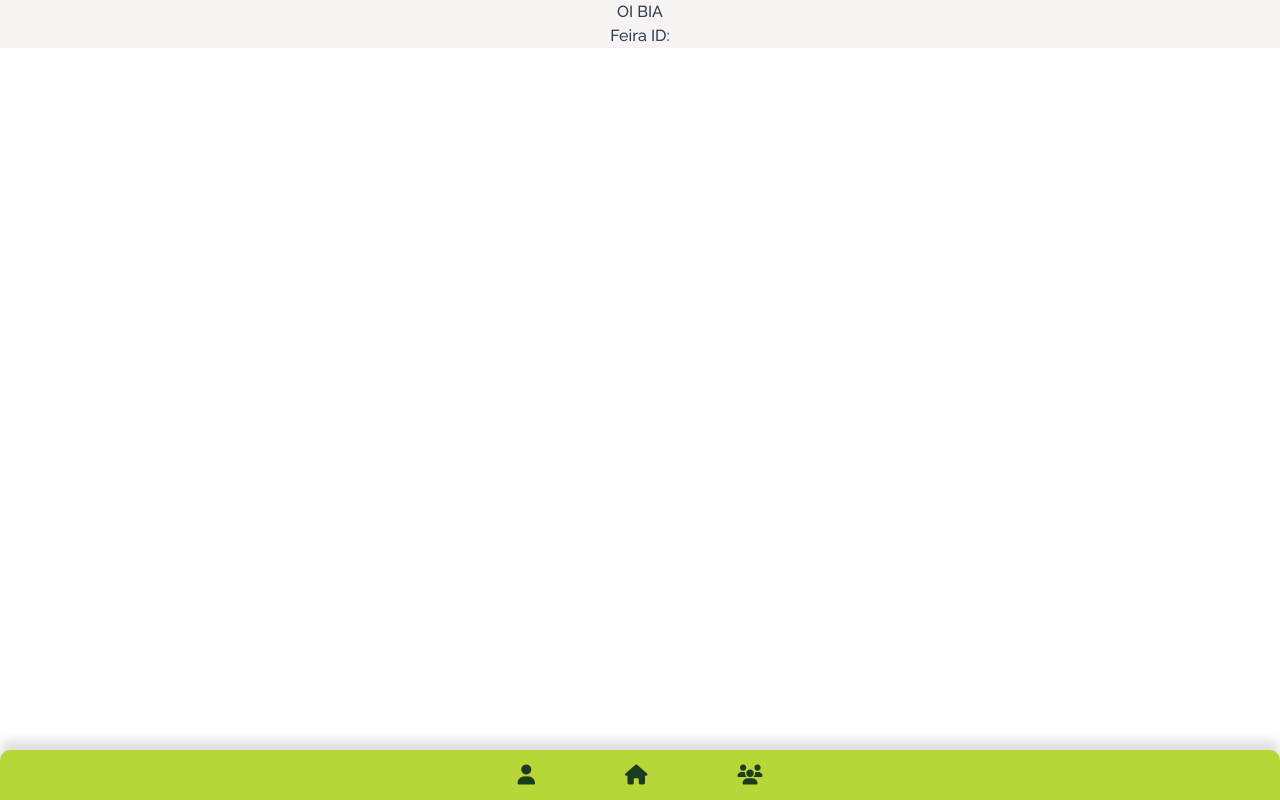
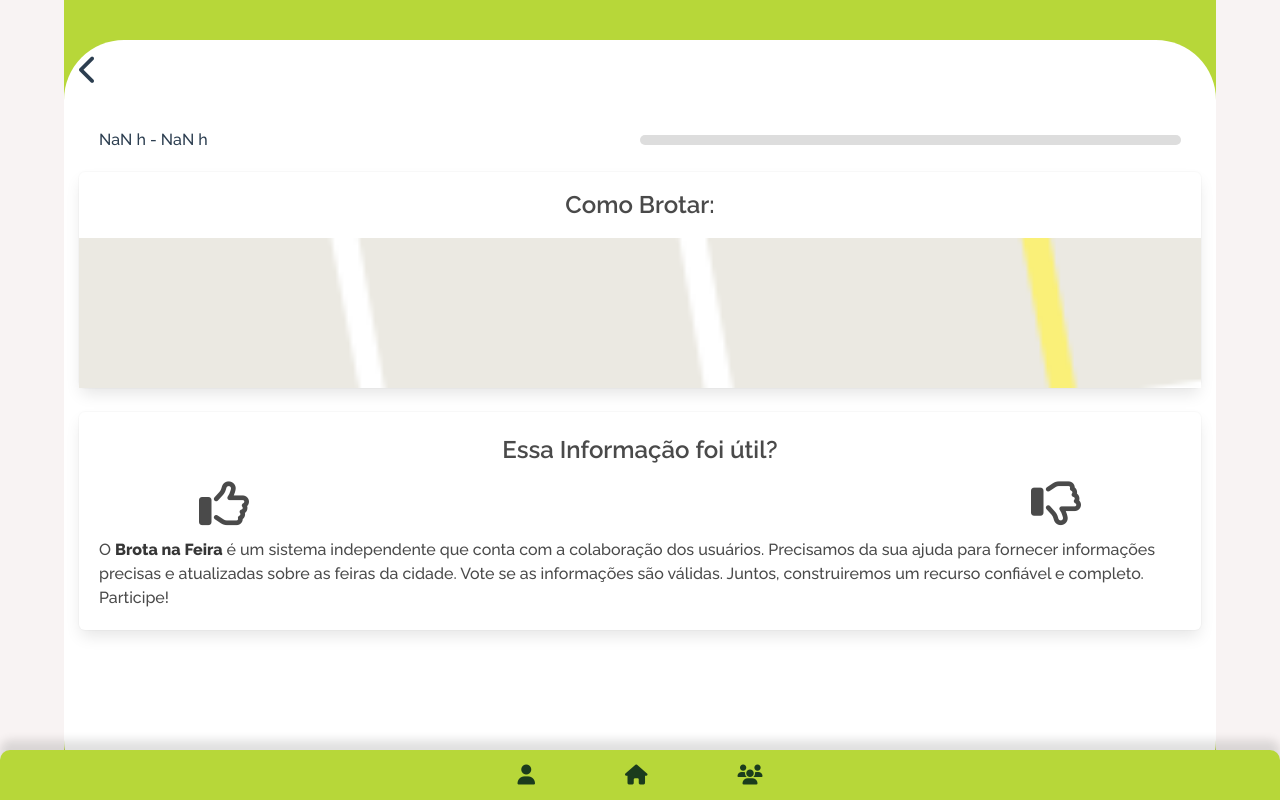
Before and after one commit to FeatrizBrota/brota-na-feira-cwb, a Vue app: page /#/feira in a window 1280 px wide. Built offline with nearby package versions, Linux system fonts and the light colour scheme; no server answers.

Commit message:
página de feira singular

```diff
--- a/src/components/Feiras/ListagemPadrao.vue
+++ b/src/components/Feiras/ListagemPadrao.vue
@@ -34,7 +34,7 @@ export default {
       this.diaSel = dia;
     },
     navegarParaFeira(feira) {
-      this.$router.push({ path: '/feira', query: { feiraId: feira.nome } });
+      this.$router.push({ path: '/feira', query: { feiraId: feira._id } });
     }
   }
 };
--- a/src/views/FeiraPage.vue
+++ b/src/views/FeiraPage.vue
@@ -1,28 +1,207 @@
 <template>
-    <div>
-      <h1> OI BIA</h1>
-      <p>Feira ID: {{ feiraId }}</p>
+	<div class="container">
+		<div class="conteudo">
+			<div class="header-feira">
+				<div @click="goTo('HomePage')">
+					<i class="fa-solid fa-chevron-left"></i>
+				</div>
+
+				<div class="titulo">
+					<h1>{{ feira.nome }}</h1>
+				</div>
+			</div>
+			<div class="info-feira">
+				<div class="info-tags">
+					<div class="tags">
+						<h3>{{ retornaDia(feira.dia_da_semana) }}</h3>
+						<h3>{{ feira.bairro }}</h3>
+						<h3>{{ feira.tipo }}</h3>
+					</div>
+					<div class="horarios">
+						<BarraProgresso
+							:dataInicio="feira.horario_inicial"
+							:dataFim="feira.horario_final"
+						></BarraProgresso>
+					</div>
+				</div>
+
+				<div class="box box-endereco">
+					<div class="info-endereco">
+						<h2>Como Brotar:</h2>
+						<p>{{ feira.endereco }}</p>
+						<p>{{ feira.referencia }}</p>
+					</div>
+
+					<div class="img-map">
+						<!-- <img src="images/map.png" alt="mapa"> -->
+					</div>
+				</div>
+				<div class="box box-colabore">
+					<h2>Essa Informação foi útil?</h2>
+					<div class="box-vote">
+						<i
+            :class="{ active: isLiked === true }"
+							class="fa-regular fa-thumbs-up"
+							@click="toggleLike"
+						></i>
+						<i
+							class="fa-regular fa-thumbs-down"
+							:class="{ active: isDisliked === true }"
+							@click="toggleDislike"
+						></i>
+					</div>
+
+					<p>
+						O <strong> Brota na Feira </strong> é um sistema independente que
+						conta com a colaboração dos usuários. Precisamos da sua ajuda para
+						fornecer informações precisas e atualizadas sobre as feiras da
+						cidade. Vote se as informações são válidas. Juntos, construiremos um
+						recurso confiável e completo. Participe!
+					</p>
+				</div>
+			</div>
+		</div>
 	</div>
 </template>
 
 <script>
+	import BarraProgresso from "@/components/BarraProgresso/BarraProgresso.vue";
+	import axios from "axios";
 	export default {
 		name: "FeiraPage",
-    components: {},
+		components: { BarraProgresso },
 		data() {
 			return {
 				feiraId: null,
+				feira: {},
+				isLiked: false,
+				isDisliked: false,
 			};
 		},
 		created() {
 			// Obtenha o parâmetro feiraId da URL
 			this.feiraId = this.$route.query.feiraId;
+			this.chamaFeira(this.feiraId);
+		},
+		methods: {
+			chamaFeira(id) {
+				axios
+					.get(`http://${window.location.hostname}:3000/feiras/${id}`, {
+						timeout: 5000,
+					})
+					.then((response) => {
+						// console.log(response.data);
+						this.feira = response.data;
+					})
+					.catch((error) => {
+						console.log(error);
+					});
+			},
+			retornaDia(numeroDia) {
+				const diasDaSemana = [
+					"Domingo",
+					"Segunda",
+					"Terça",
+					"Quarta",
+					"Quinta",
+					"Sexta",
+					"Sábado",
+				];
+				return diasDaSemana[numeroDia];
+			},
+			goTo(route) {
+				this.$router.push({ name: route });
+			},
+			toggleLike() {
+				this.isLiked = !this.isLiked;
+			},
+			toggleDislike() {
+				this.isDisliked = !this.isDisliked;
+			},
 		},
 	};
 </script>
 
-  <style scoped>
+<style lang="scss" scoped>
 	.container {
-    min-height: 100vh;
+		height: 100vh;
+		background-color: #b7d739;
+		display: flex;
+		justify-content: center;
+	}
+
+	.conteudo {
+		background-color: #fff;
+		width: 100%;
+		border-radius: 60px;
+		margin-top: 40px;
+		padding: 15px;
+	}
+	.header-feira {
+		display: flex;
+		align-items: center;
+
+		// background-color: #b7d739;
+
+		i {
+			font-size: 30px;
+		}
+	}
+	.titulo {
+		margin-left: 20px;
+		h1 {
+			font-size: 2rem;
+			text-align: center;
+			margin: 0 !important;
+		}
+	}
+	h2 {
+		font-size: 1.5rem;
+		font-weight: 600;
+		text-align: center;
+	}
+	p {
+		text-align: left;
+	}
+	.info-endereco {
+		padding: 15px;
+	}
+	.box-endereco {
+		padding: 0 !important;
+	}
+	.info-tags {
+		padding: 20px;
+	}
+	.tags {
+		display: flex;
+		justify-content: space-between;
+	}
+	.img-map {
+		background-image: url("../../public/images/map.png");
+		background-size: 100%;
+		height: 150px;
+		/* Outros estilos da imagem de mapa */
+	}
+	.vote-icon {
+		transition: color 0.3s ease-in-out;
+	}
+
+	.thumbs-up.active {
+		color: green;
+	}
+  .fa-regular {
+  transition: font-size 0.3s ease-in-out;
+}
+
+.active {
+		color: #FF90E7;
+	}
+	.box-vote {
+		display: flex;
+		justify-content: space-between;
+		padding: 10px 100px;
+		i {
+			font-size: 50px;
+		}
 	}
 </style>
```
Also changed, not shown: public/images/map.png (added), 1 other file (tests, documents, lock files or other folders). Lines whose indentation alone changed are shown as unchanged.
